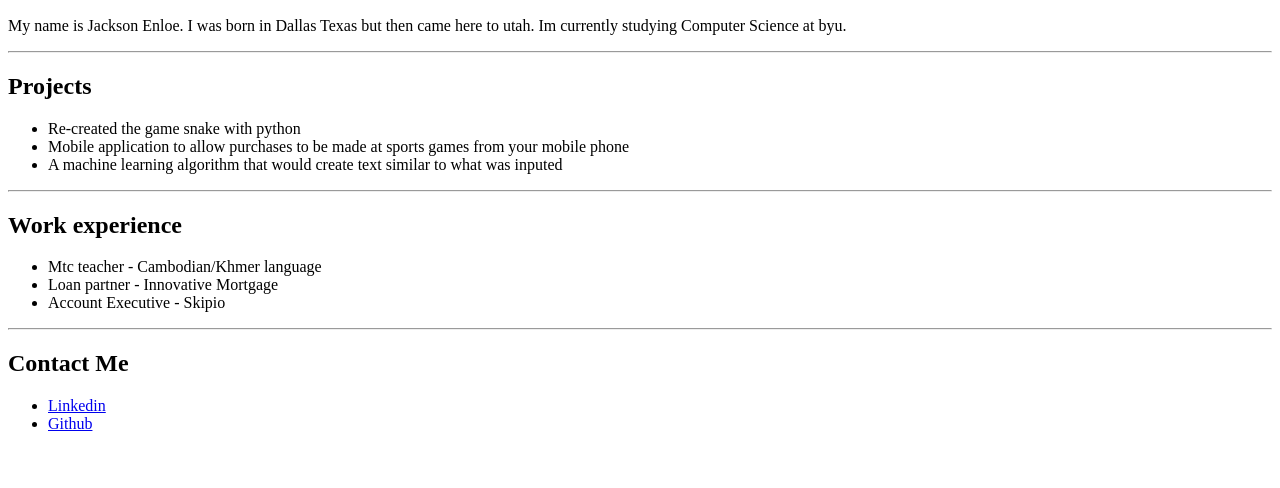
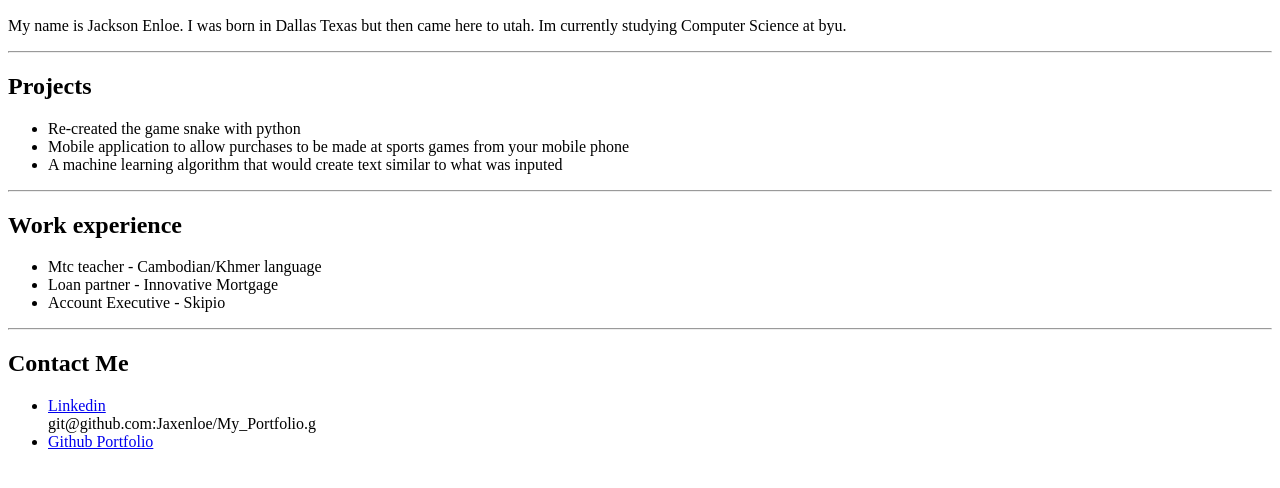
Before and after one commit to Jaxenloe/My_Portfolio, a plain HTML site: page index.html in a window 1280 px wide. Shown: the part 110-598 px from the top of the page. Drawn offline with Linux system fonts and the light colour scheme.

Commit message:
changed a little

```diff
--- a/index.html
+++ b/index.html
@@ -26,7 +26,9 @@
     <h2> Contact Me </h2>
     <ul>
       <li> <a href="https://www.linkedin.com/in/jackson-enloe-277a895a/"> Linkedin</a> </li>
-      <li> <a href="https://github.com/Jaxenloe"> Github </a>
+git@github.com:Jaxenloe/My_Portfolio.g
+      <li> <a href="https://github.com/Jaxenloe"> Github Portfolio </a>
+
 
 
 
```
